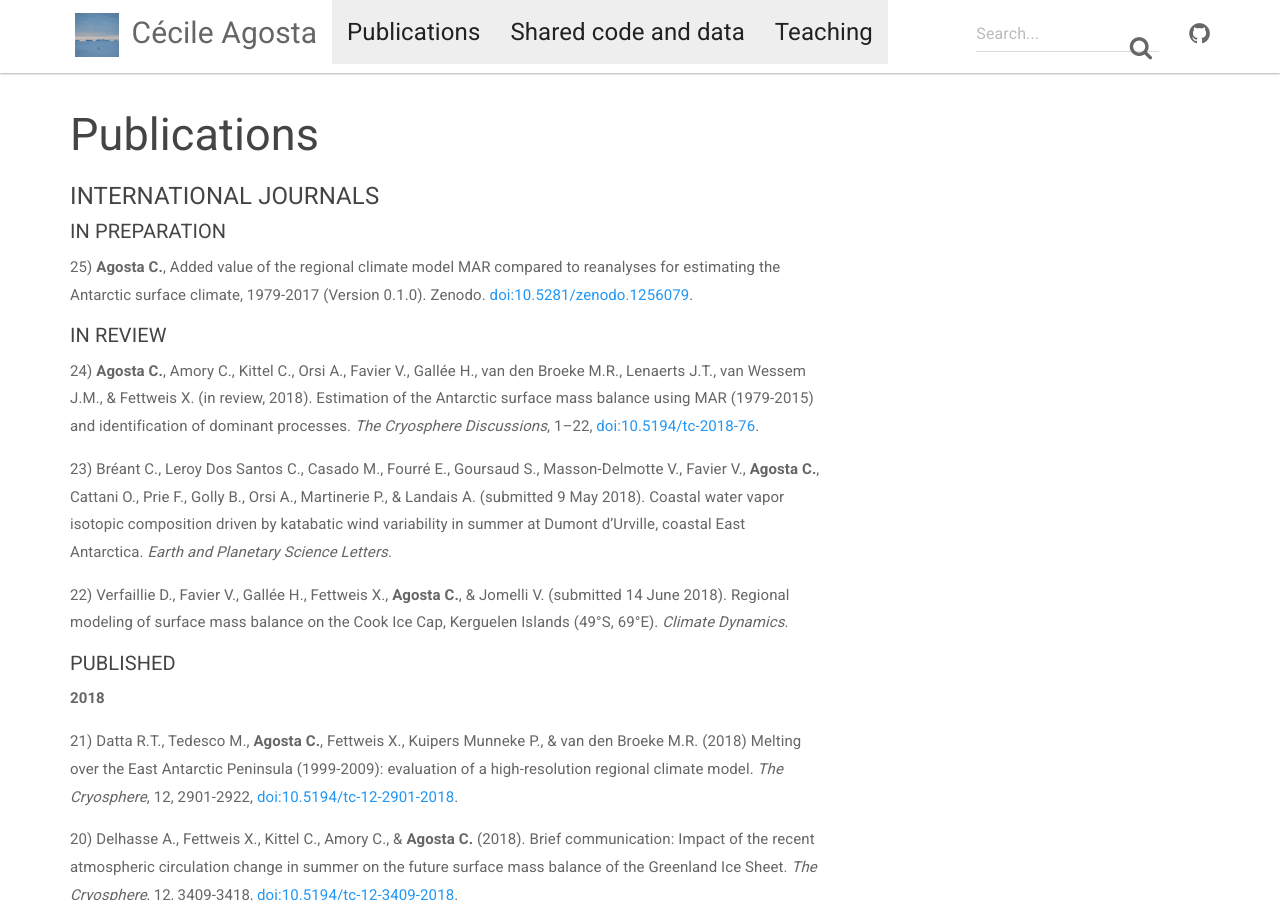
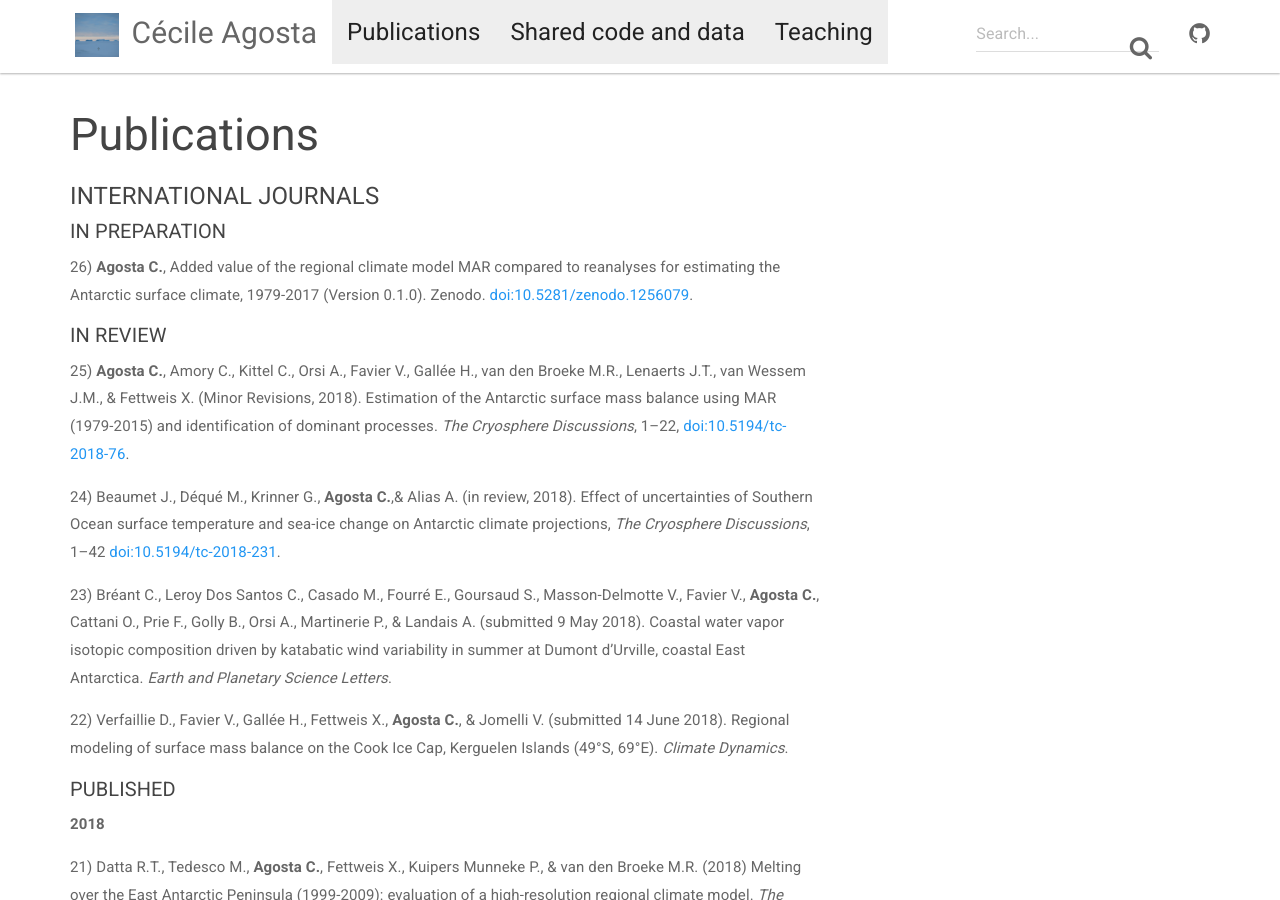
Before and after one commit to cecileagosta/cecileagosta.github.io, a Jekyll site: the page built from _docs/publications.md, in a window 1280 px wide and 900 px high. Built offline with Jekyll 4.4.1, drawn with Linux system fonts in a browser that asks for light colours; nearby versions of some CDN libraries.

Commit message:
Add Beaumet et al publication

```diff
--- a/_docs/publications.md
+++ b/_docs/publications.md
@@ -5,11 +5,13 @@ permalink: /publications/
 #### INTERNATIONAL JOURNALS
 ##### IN PREPARATION
 
-25) **Agosta C.**, Added value of the regional climate model MAR compared to reanalyses for estimating the Antarctic surface climate, 1979-2017 (Version 0.1.0). Zenodo. [doi:10.5281/zenodo.1256079](http://doi.org/10.5281/zenodo.1256079).
+26) **Agosta C.**, Added value of the regional climate model MAR compared to reanalyses for estimating the Antarctic surface climate, 1979-2017 (Version 0.1.0). Zenodo. [doi:10.5281/zenodo.1256079](http://doi.org/10.5281/zenodo.1256079).
 
 ##### IN REVIEW
 
-24) **Agosta C.**, Amory C., Kittel C., Orsi A., Favier V., Gallée H., van den Broeke M.R., Lenaerts J.T., van Wessem J.M., & Fettweis X. (in review, 2018). Estimation of the Antarctic surface mass balance using MAR (1979-2015) and identification of dominant processes. *The Cryosphere Discussions*, 1–22, [doi:10.5194/tc-2018-76](https://doi.org/10.5194/tc-2018-76).
+25) **Agosta C.**, Amory C., Kittel C., Orsi A., Favier V., Gallée H., van den Broeke M.R., Lenaerts J.T., van Wessem J.M., & Fettweis X. (Minor Revisions, 2018). Estimation of the Antarctic surface mass balance using MAR (1979-2015) and identification of dominant processes. *The Cryosphere Discussions*, 1–22, [doi:10.5194/tc-2018-76](https://doi.org/10.5194/tc-2018-76).
+
+24) Beaumet J., Déqué M., Krinner G., **Agosta C.**,& Alias A. (in review, 2018). Effect of uncertainties of Southern Ocean surface temperature and sea-ice change on Antarctic climate projections, *The Cryosphere Discussions*, 1–42 [doi:10.5194/tc-2018-231](https://doi.org/10.5194/tc-2018-231).
 
 23) Bréant C., Leroy Dos Santos C., Casado M., Fourré E., Goursaud S., Masson-Delmotte V., Favier V., **Agosta C.**, Cattani O., Prie F., Golly B., Orsi A., Martinerie P., & Landais A. (submitted 9 May 2018). Coastal water vapor isotopic composition driven by katabatic wind variability in summer at Dumont d'Urville, coastal East Antarctica. *Earth and Planetary Science Letters*.
 
```
